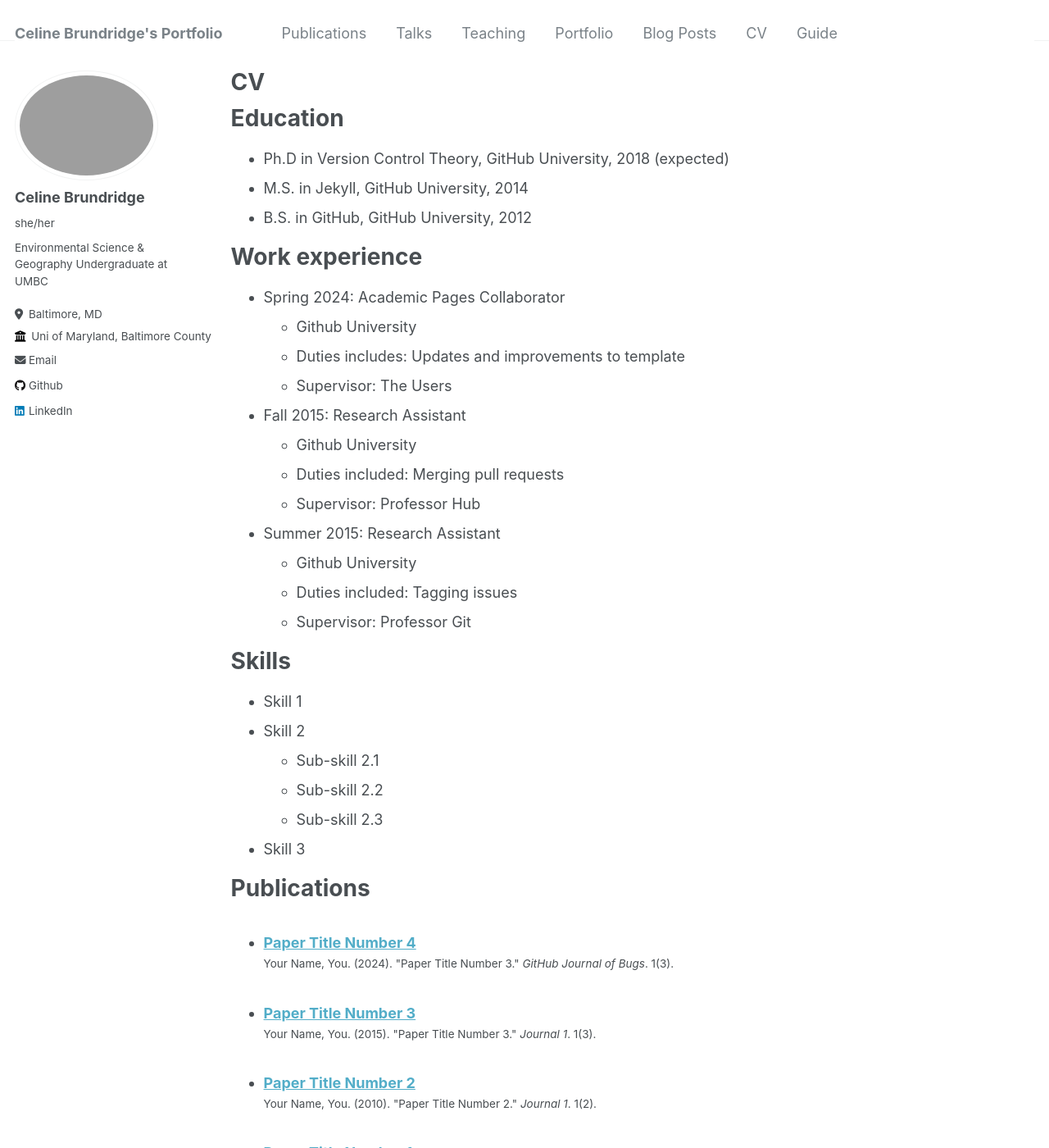
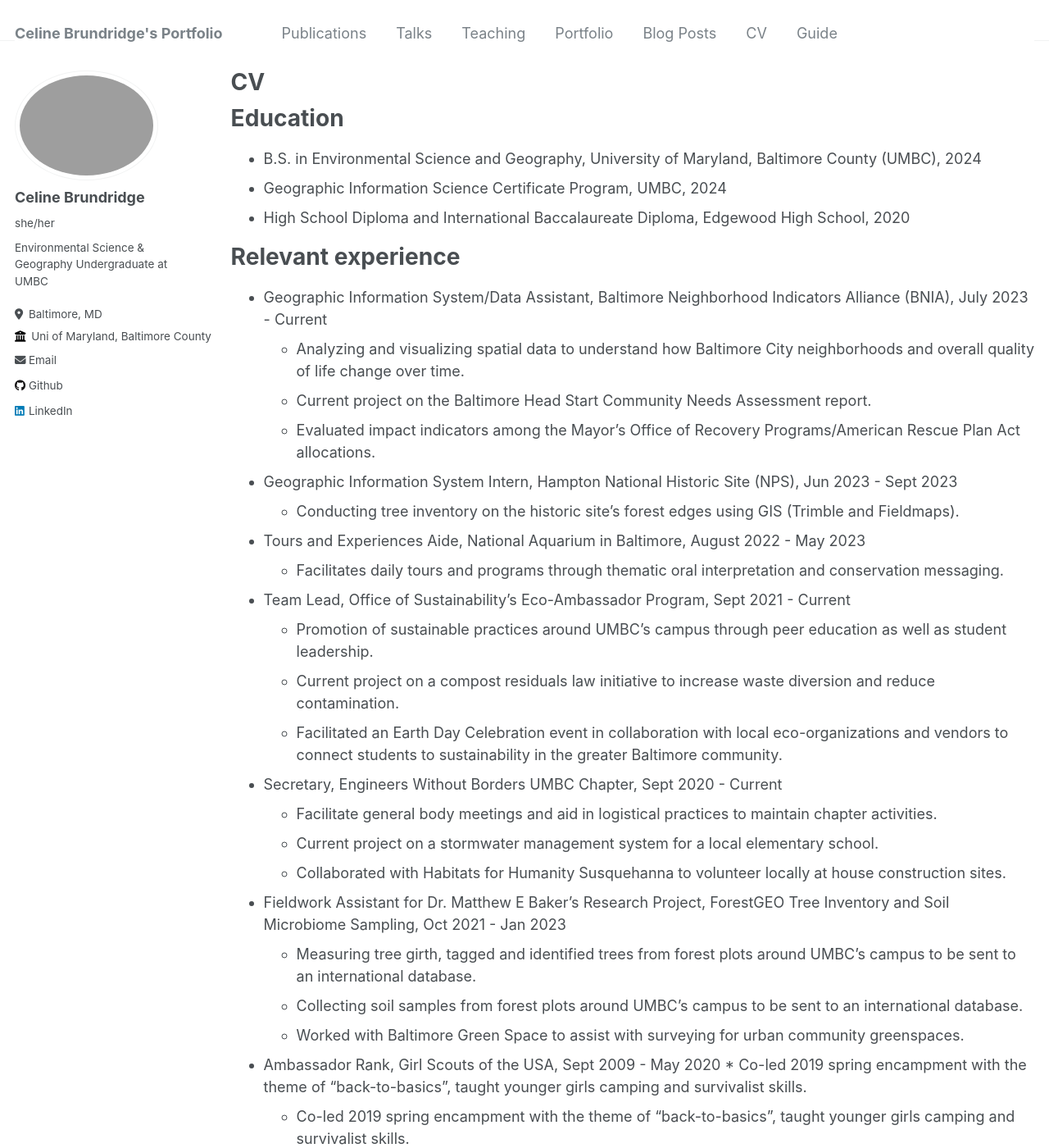
Before and after one commit to celinebrund/celinebrund.github.io, a Jekyll site: the page built from _pages/cv.md, in a window 1280 px wide and 1400 px high. Shown: the whole window at 82% size. Built offline with Jekyll 4.4.1, drawn with Linux system fonts in a browser that asks for light colours; some of the changed text lies outside the part shown.

Commit message:
Update cv.md
Added in information from resume & more.

```diff
--- a/_pages/cv.md
+++ b/_pages/cv.md
@@ -11,35 +11,60 @@ redirect_from:
 
 Education
 ======
-* Ph.D in Version Control Theory, GitHub University, 2018 (expected)
-* M.S. in Jekyll, GitHub University, 2014
-* B.S. in GitHub, GitHub University, 2012
+* B.S. in Environmental Science and Geography, University of Maryland, Baltimore County (UMBC), 2024
+* Geographic Information Science Certificate Program, UMBC, 2024
+* High School Diploma and International Baccalaureate Diploma, Edgewood High School, 2020
 
-Work experience
+Relevant experience
 ======
-* Spring 2024: Academic Pages Collaborator
-  * Github University
-  * Duties includes: Updates and improvements to template
-  * Supervisor: The Users
+* Geographic Information System/Data Assistant, Baltimore Neighborhood Indicators Alliance (BNIA), July 2023 - Current
+  * Analyzing and visualizing spatial data to understand how Baltimore City neighborhoods and overall quality of life
+    change over time.
+  * Current project on the Baltimore Head Start Community Needs Assessment report.
+  * Evaluated impact indicators among the Mayor's Office of Recovery Programs/American Rescue Plan Act allocations.
 
-* Fall 2015: Research Assistant
-  * Github University
-  * Duties included: Merging pull requests
-  * Supervisor: Professor Hub
+* Geographic Information System Intern, Hampton National Historic Site (NPS), Jun 2023 - Sept 2023
+  * Conducting tree inventory on the historic site's forest edges using GIS (Trimble and Fieldmaps).
 
-* Summer 2015: Research Assistant
-  * Github University
-  * Duties included: Tagging issues
-  * Supervisor: Professor Git
+* Tours and Experiences Aide, National Aquarium in Baltimore, August 2022 - May 2023
+  * Facilitates daily tours and programs through thematic oral interpretation and conservation messaging.
+
+* Team Lead, Office of Sustainability’s Eco-Ambassador Program, Sept 2021 - Current
+  * Promotion of sustainable practices around UMBC’s campus through peer education as well as student leadership.
+  * Current project on a compost residuals law initiative to increase waste diversion and reduce contamination.
+  * Facilitated an Earth Day Celebration event in collaboration with local eco-organizations and vendors to connect
+    students to sustainability in the greater Baltimore community.
+
+* Secretary, Engineers Without Borders UMBC Chapter, Sept 2020 - Current
+  * Facilitate general body meetings and aid in logistical practices to maintain chapter activities.
+  * Current project on a stormwater management system for a local elementary school.
+  * Collaborated with Habitats for Humanity Susquehanna to volunteer locally at house construction sites.
+
+* Fieldwork Assistant for Dr. Matthew E Baker’s Research Project, ForestGEO Tree Inventory and Soil Microbiome Sampling, Oct 2021 - Jan 2023
+  * Measuring tree girth, tagged and identified trees from forest plots around UMBC’s campus to be sent to an
+    international database.
+  * Collecting soil samples from forest plots around UMBC’s campus to be sent to an international database.
+  * Worked with Baltimore Green Space to assist with surveying for urban community greenspaces.
+
+* Ambassador Rank, Girl Scouts of the USA, Sept 2009 - May 2020 * Co-led 2019 spring encampment with the theme of “back-to-basics”, taught younger girls camping and survivalist
+    skills.
+  * Co-led 2019 spring encampment with the theme of “back-to-basics”, taught younger girls camping and survivalist
+    skills.
+  * 2011-2020: Volunteered with the Junior and Brownie lock-in each year since Cadette rank teaching the Juniors about
+    tidal pools and the importance of their conservation.
+    had an abundance of opportunities to volunteer for my local community
 
 Skills
 ======
-* Skill 1
-* Skill 2
-  * Sub-skill 2.1
-  * Sub-skill 2.2
-  * Sub-skill 2.3
-* Skill 3
+* GIS Software
+  * ArcGIS Pro
+  * QGIS
+  * ENVI
+* Coding
+  * RStudio
+  * Python
+  * Google Earth Engine Code Editor
+* Microsoft Excel
 
 Publications
 ======
```
